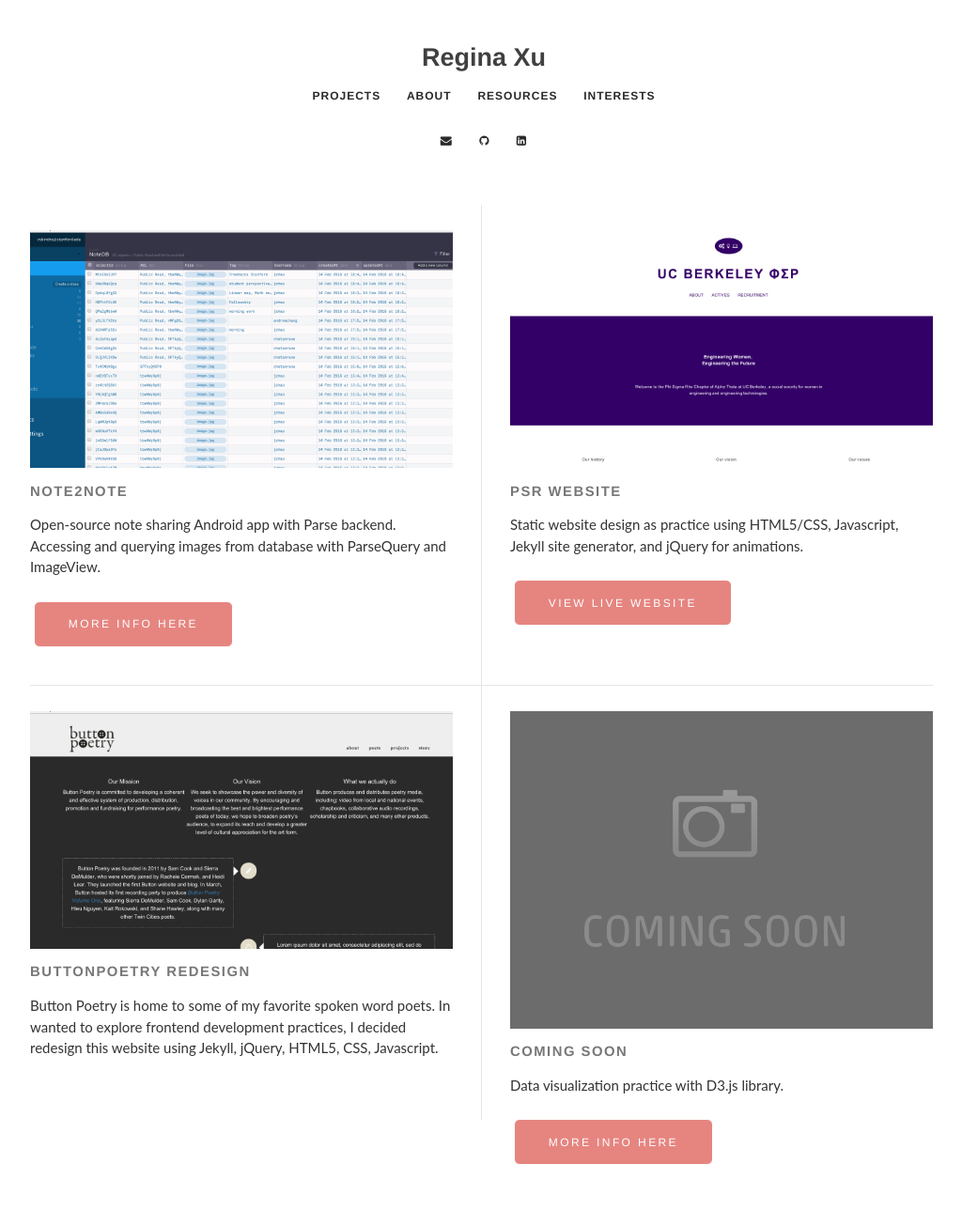
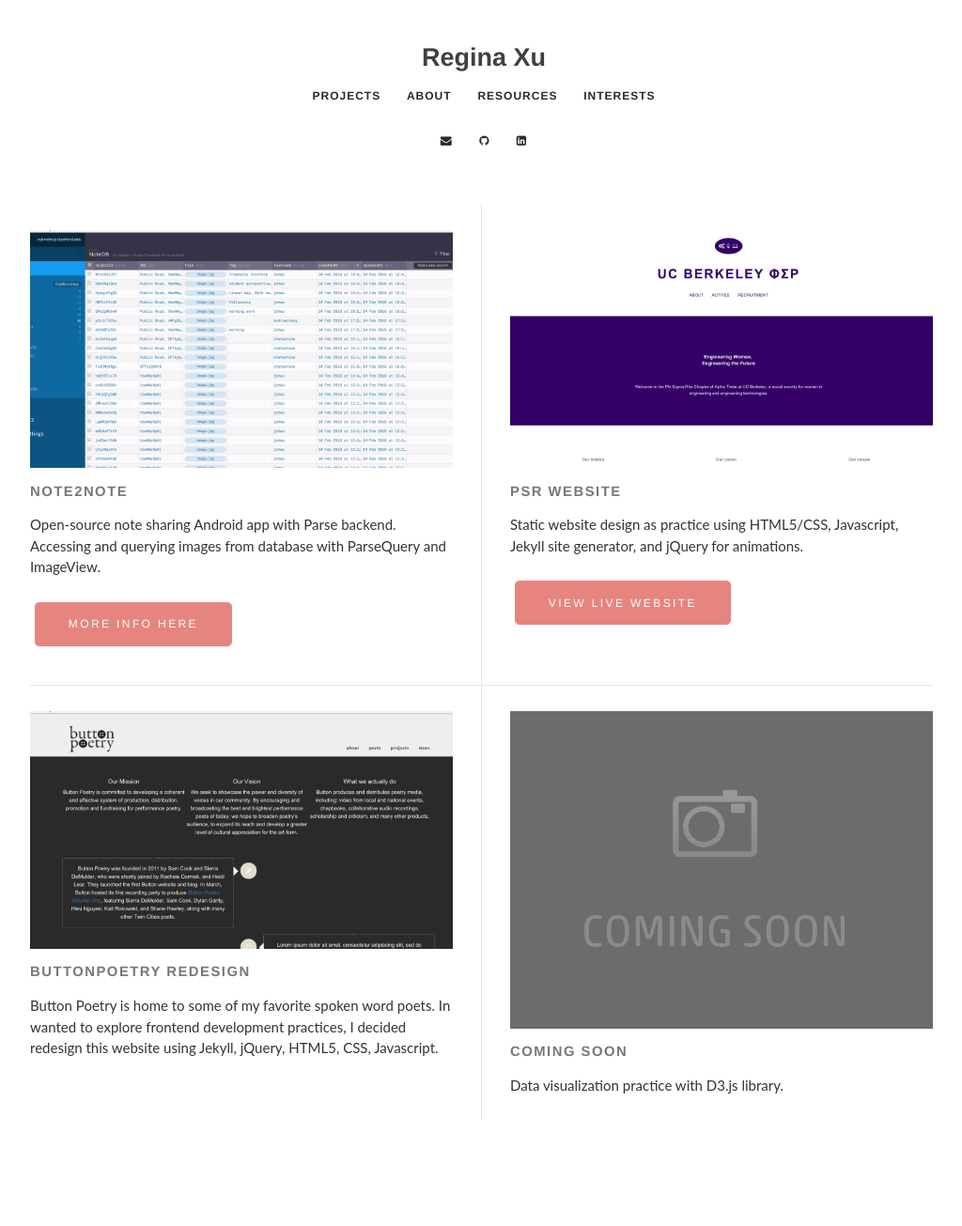
Before and after one commit to reginax/reginax.github.io, a Jekyll site: the page built from index.html, in a window 1280 px wide. Shown: the whole page at 94% size, without its empty margins (125-1149 px from the left). Built offline with Jekyll 4.4.1, drawn with Linux system fonts in a browser that asks for light colours; nearby versions of some CDN libraries; after the commit the page ends 1256 px from its top, so only the background shows below that.

Commit message:
updating landing

```diff
--- a/index.html
+++ b/index.html
@@ -51,7 +51,6 @@ layout: default
         <span>Coming Soon</span>
       </div>
       <p>Data visualization practice with D3.js library.</p>
-      <a href="http://devpost.com/software/note2note-3prj1v" class="button">More info here</a>
     </div>
   </div>
 </div>
```
